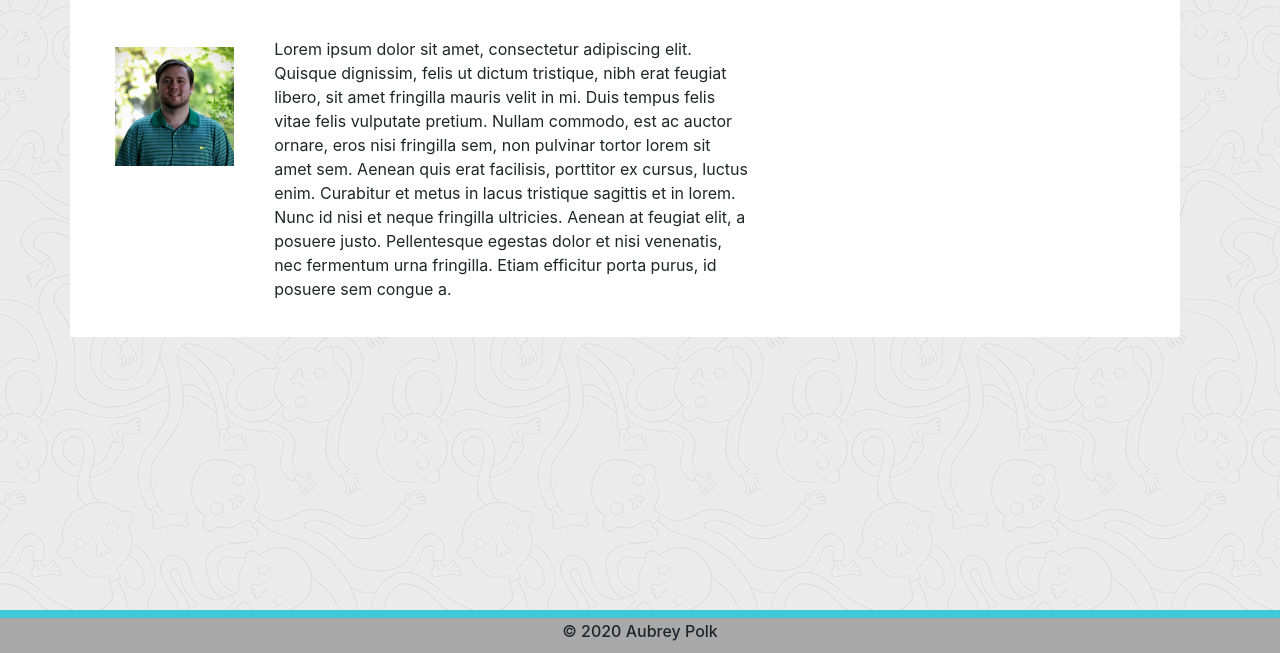
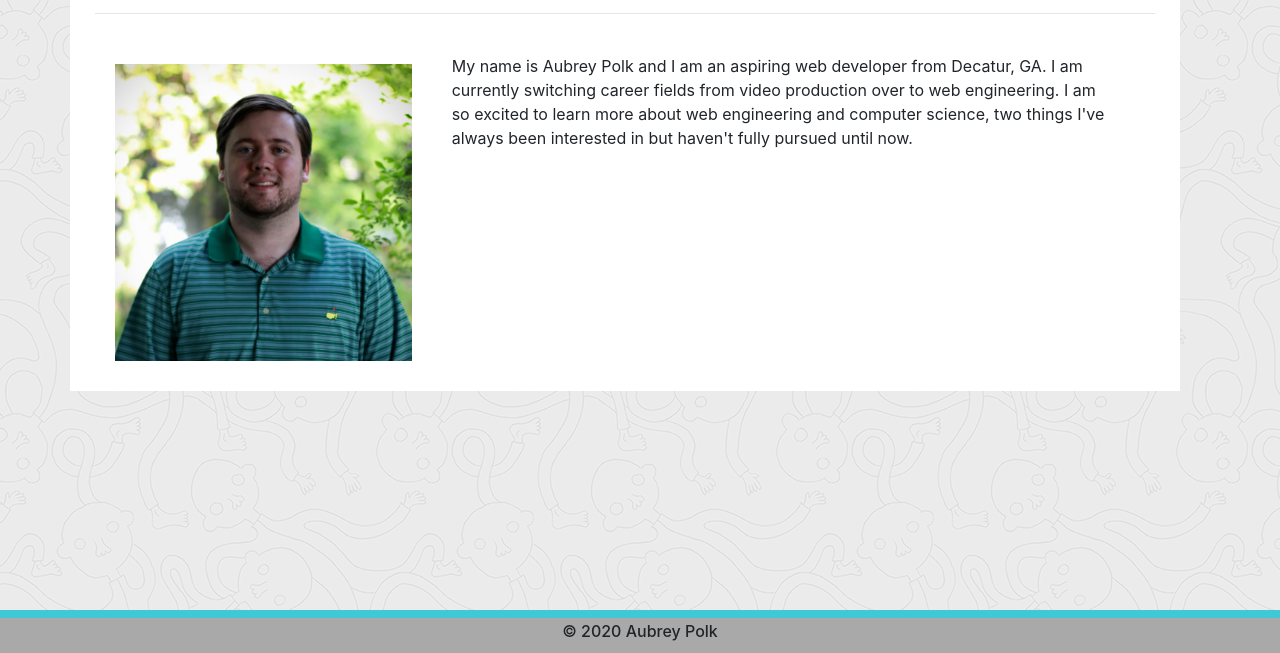
Before and after one commit to aubstacle/portfolio, a plain HTML site: page index.html in a window 1280 px wide. Shown: the part 147-800 px from the top of the page. Drawn offline with nearby package versions, Linux system fonts and the light colour scheme.

Commit message:
changed the about me column ratio

```diff
--- a/index.html
+++ b/index.html
@@ -44,31 +44,26 @@
 
     <div class="container">
       <div class="row">
-        <div class="col-md-8">
+        <div class="col-sm-12">
           <div class="page-header">
             <h1>About Me</h1>
+            <hr>
           </div>
           <div class="row">
-            <div class="col-md-3">
+            <div class="col-sm-4">
               <img
                 src="assets/images/profpic.jpeg"
                 alt="Profile-Pic"
                 class="profPic"
               />
             </div>
-            <div class="col-md-9">
+            <div class="col-sm-8">
               <p>
-                Lorem ipsum dolor sit amet, consectetur adipiscing elit. Quisque
-                dignissim, felis ut dictum tristique, nibh erat feugiat libero,
-                sit amet fringilla mauris velit in mi. Duis tempus felis vitae
-                felis vulputate pretium. Nullam commodo, est ac auctor ornare,
-                eros nisi fringilla sem, non pulvinar tortor lorem sit amet sem.
-                Aenean quis erat facilisis, porttitor ex cursus, luctus enim.
-                Curabitur et metus in lacus tristique sagittis et in lorem. Nunc
-                id nisi et neque fringilla ultricies. Aenean at feugiat elit, a
-                posuere justo. Pellentesque egestas dolor et nisi venenatis, nec
-                fermentum urna fringilla. Etiam efficitur porta purus, id
-                posuere sem congue a.
+                My name is Aubrey Polk and I am an aspiring web developer from
+                Decatur, GA. I am currently switching career fields from video
+                production over to web engineering. I am so excited to learn
+                more about web engineering and computer science, two things I've
+                always been interested in but haven't fully pursued until now.
               </p>
             </div>
           </div>
@@ -78,6 +73,6 @@
   </body>
 
   <footer>
-      <h6>&copy; 2020 Aubrey Polk</h6>
+    <h6>&copy; 2020 Aubrey Polk</h6>
   </footer>
 </html>
```
